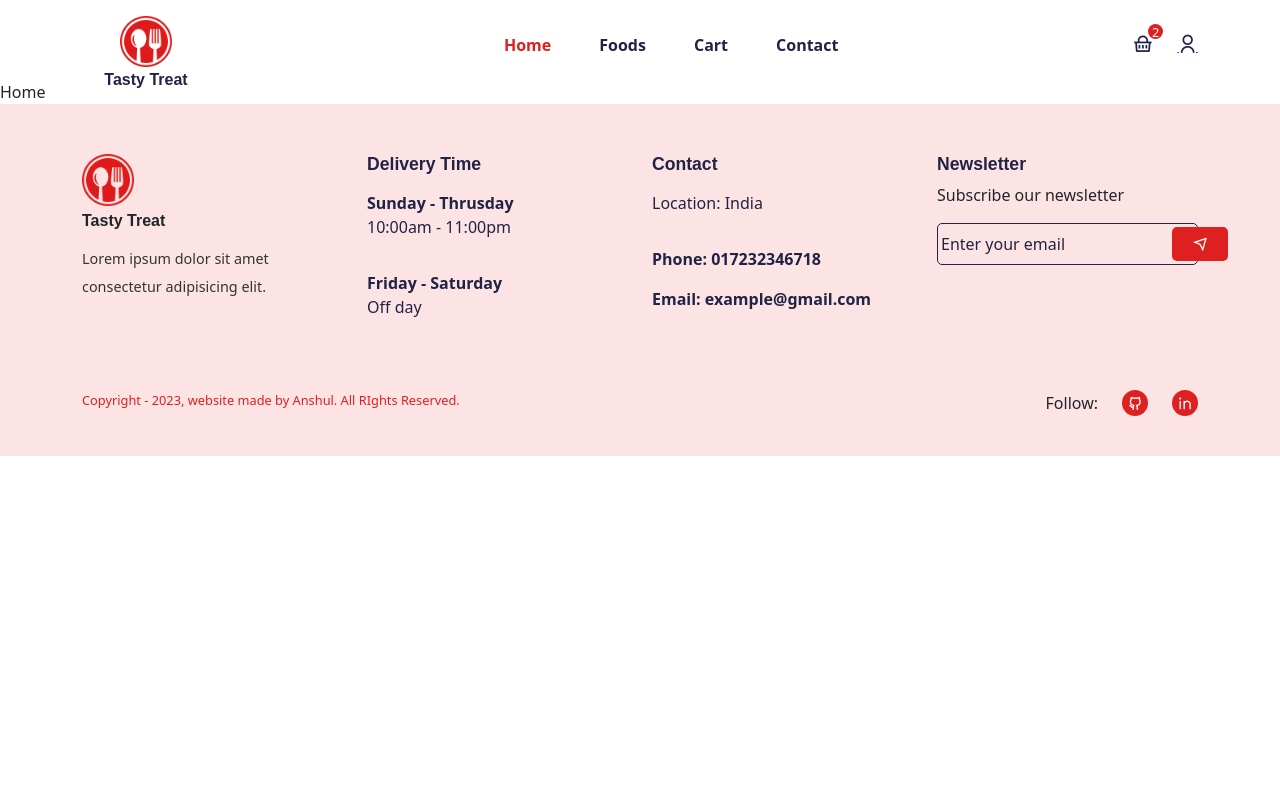
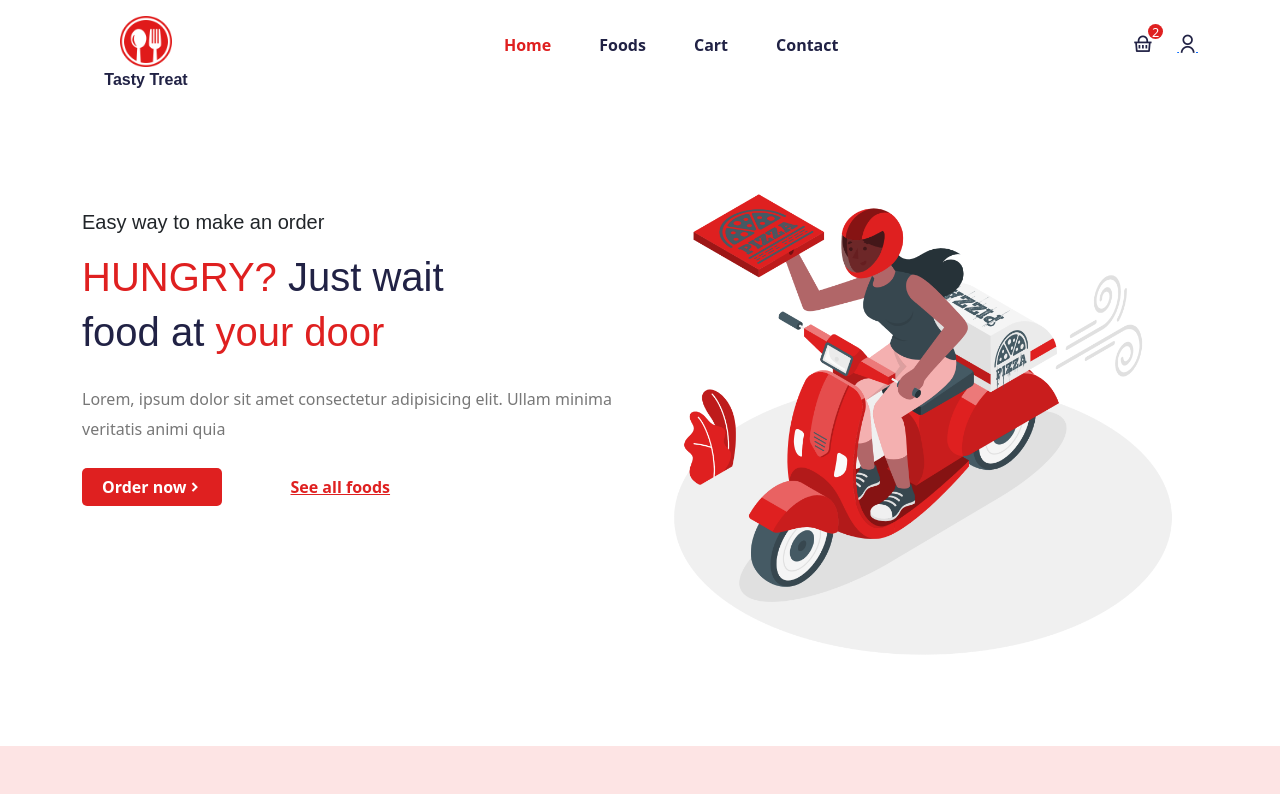
Before and after one commit to anshul45/food-delivery-app, a React (Create React App) app: page /home in a window 1280 px wide. Shown: the top 794 px of the page. Built offline with nearby package versions, Linux system fonts and the light colour scheme; a web font is replaced by a local one.

Commit message:
Created Home Page

```diff
--- a/src/pages/Home.jsx
+++ b/src/pages/Home.jsx
@@ -1,7 +1,51 @@
 import React from "react";
 
+import Helmet from "../components/Helmet/Helmet";
+import { Container, Row, Col } from "reactstrap";
+
+import heroImg from "../assets/images/hero.png";
+import "../styles/hero-section.css";
+import { Link } from "react-router-dom";
+
 const Home = () => {
-  return <div>Home</div>;
+  return (
+    <Helmet title="Home">
+      <section>
+        <Container>
+          <Row>
+            <Col lg="6" md="6">
+              <div className="hero__content">
+                <h5 className="mb-3">Easy way to make an order</h5>
+                <h1 className="mb-4 hero__title">
+                  <span>HUNGRY?</span> Just wait <br /> food at
+                  <span> your door</span>
+                </h1>
+                <p>
+                  Lorem, ipsum dolor sit amet consectetur adipisicing elit.
+                  Ullam minima veritatis animi quia
+                </p>
+
+                <div className="hero__btns d-flex align-items-center gap-5 mt-4">
+                  <button className="order__btn d-flex align-items-center justify-contect-between">
+                    Order now <i class="ri-arrow-right-s-line"></i>
+                  </button>
+
+                  <button className="all__foods-btn">
+                    <Link to="/foods">See all foods</Link>
+                  </button>
+                </div>
+              </div>
+            </Col>
+            <Col lg="6" md="6">
+              <div className="hero__img">
+                <img src={heroImg} alt="hero-img" className="w-100" />
+              </div>
+            </Col>
+          </Row>
+        </Container>
+      </section>
+    </Helmet>
+  );
 };
 
 export default Home;
--- /dev/null
+++ b/src/styles/hero-section.css
@@ -0,0 +1,49 @@
+.hero__content{
+    padding-top: 70px;
+}
+
+.hero__title{
+    font-size: 2.5rem;
+    line-height: 55px;
+}
+
+.hero__title span{
+    color: #df2020;
+}
+
+.hero__content p {
+font-size: 1rem;
+line-height: 30px;
+color: #777;
+}
+
+.hero__btns button{
+    border: none;
+    outline: none;
+    padding: 7px 20px;
+    border-radius: 5px;
+    cursor: pointer;
+    font-weight: 600;
+}
+
+.order__btn{
+    background: #df2020;
+    color: #fff;
+    transition: 0.3s;
+}
+
+.order__btn:hover{
+    background: #212245;
+}
+.all__foods-btn{
+    background: transparent;
+    border: 1 px solid #df2020  !important;
+}
+
+.all__foods-btn a{
+    color: #df2020;
+}
+
+.all__foods-btn Link{
+    text-decoration: none;
+}
```
